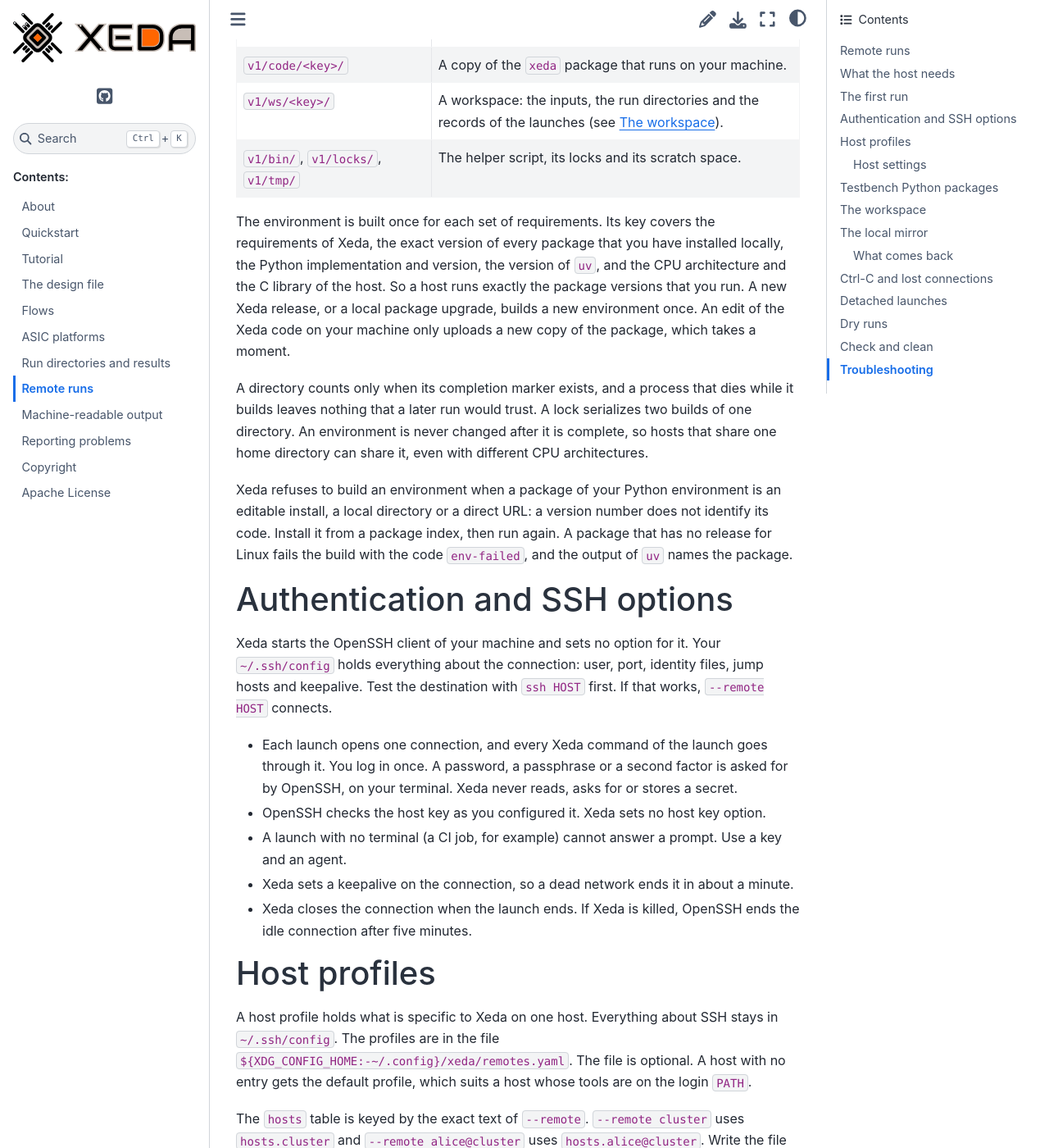
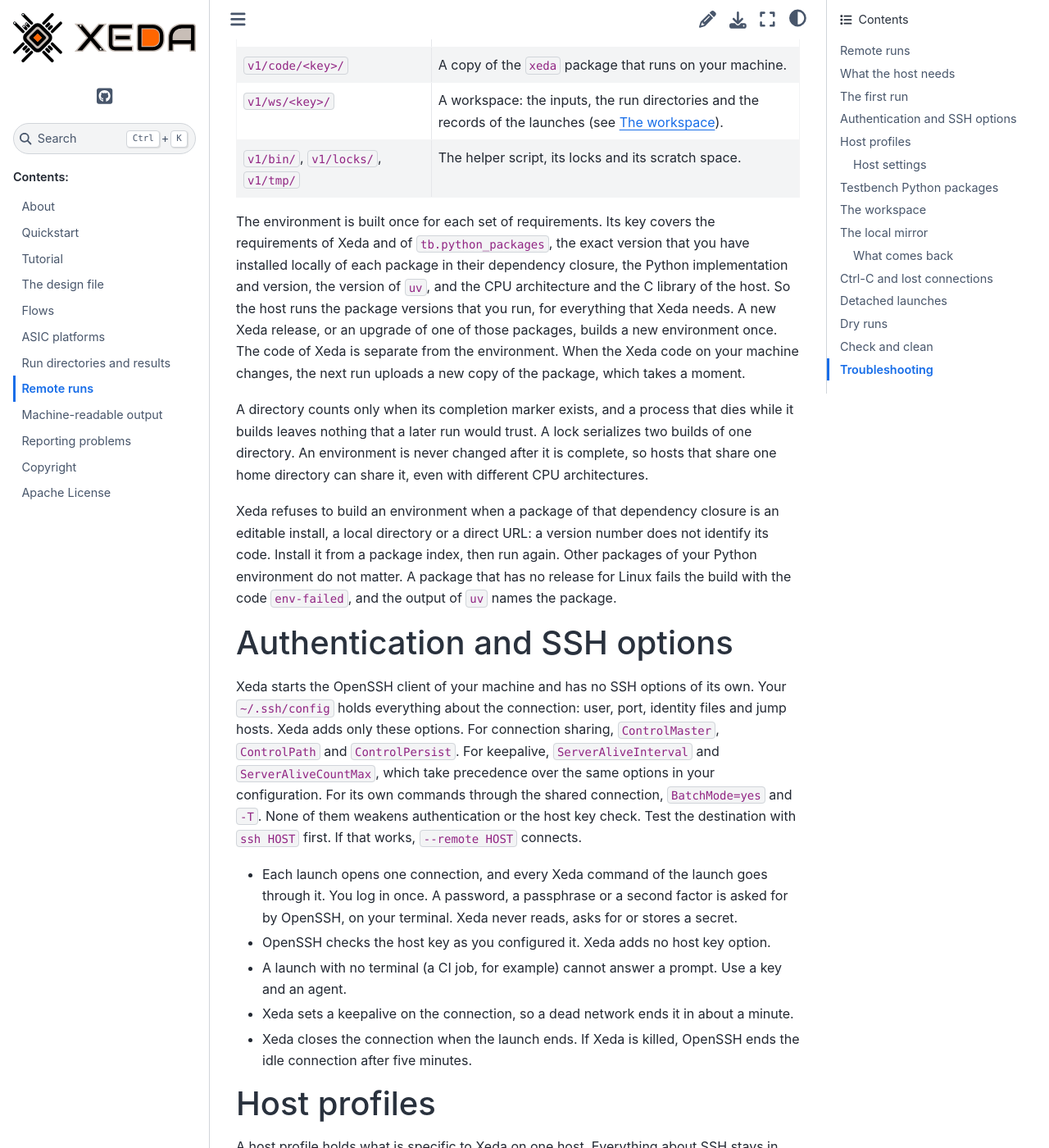
Before and after one commit to XedaHQ/xeda, a Sphinx documentation site: the page built from docs/remote.rst, in a window 1280 px wide and 1400 px high, scrolled down 1945 px. Shown: the whole window at 82% size. Built offline with Sphinx 7.4.7 and the Sphinx Book theme 1.1.4, drawn with Linux system fonts in a browser that asks for light colours; some of the changed text lies outside the part shown.

Commit message:
Make the remote documentation match the code
Put the provisioning code at the start of the error message, and correct the remote page and the skill where they differed from the code.

```diff
--- a/docs/remote.rst
+++ b/docs/remote.rst
@@ -64,8 +64,8 @@
 
 A later run finds all of this and shows none of it. The remote root is
 ``${XDG_CACHE_HOME:-~/.cache}/xeda`` unless the host profile names another one (a scratch file
-system, for example). Xeda keeps a layout version in the path, so a later layout cannot misread
-this one:
+system, for example). The host ignores a relative value of ``XDG_CACHE_HOME``. Xeda keeps a layout
+version in the path, so a later layout cannot misread this one:
 
 .. list-table::
    :header-rows: 1
@@ -91,33 +91,39 @@
      - The helper script, its locks and its scratch space.
 
 The environment is built once for each set of requirements. Its key covers the requirements of
-Xeda, the exact version of every package that you have installed locally, the Python
-implementation and version, the version of ``uv``, and the CPU architecture and the C library of
-the host. So a host runs exactly the package versions that you run. A new Xeda release, or a local
-package upgrade, builds a new environment once. An edit of the Xeda code on your machine only
-uploads a new copy of the package, which takes a moment.
+Xeda and of ``tb.python_packages``, the exact version that you have installed locally of each
+package in their dependency closure, the Python implementation and version, the version of ``uv``,
+and the CPU architecture and the C library of the host. So the host runs the package versions that
+you run, for everything that Xeda needs. A new Xeda release, or an upgrade of one of those
+packages, builds a new environment once. The code of Xeda is separate from the environment. When
+the Xeda code on your machine changes, the next run uploads a new copy of the package, which takes
+a moment.
 
 A directory counts only when its completion marker exists, and a process that dies while it builds
 leaves nothing that a later run would trust. A lock serializes two builds of one directory. An
 environment is never changed after it is complete, so hosts that share one home directory can
 share it, even with different CPU architectures.
 
-Xeda refuses to build an environment when a package of your Python environment is an editable
+Xeda refuses to build an environment when a package of that dependency closure is an editable
 install, a local directory or a direct URL: a version number does not identify its code. Install
-it from a package index, then run again. A package that has no release for Linux fails the build
+it from a package index, then run again. Other packages of your Python environment do not matter. A package that has no release for Linux fails the build
 with the code ``env-failed``, and the output of ``uv`` names the package.
 
 Authentication and SSH options
 ==============================
 
-Xeda starts the OpenSSH client of your machine and sets no option for it. Your ``~/.ssh/config``
-holds everything about the connection: user, port, identity files, jump hosts and keepalive. Test
-the destination with ``ssh HOST`` first. If that works, ``--remote HOST`` connects.
+Xeda starts the OpenSSH client of your machine and has no SSH options of its own. Your
+``~/.ssh/config`` holds everything about the connection: user, port, identity files and jump hosts.
+Xeda adds only these options. For connection sharing, ``ControlMaster``, ``ControlPath`` and
+``ControlPersist``. For keepalive, ``ServerAliveInterval`` and ``ServerAliveCountMax``, which take
+precedence over the same options in your configuration. For its own commands through the shared
+connection, ``BatchMode=yes`` and ``-T``. None of them weakens authentication or the host key
+check. Test the destination with ``ssh HOST`` first. If that works, ``--remote HOST`` connects.
 
 * Each launch opens one connection, and every Xeda command of the launch goes through it. You log
   in once. A password, a passphrase or a second factor is asked for by OpenSSH, on your terminal.
   Xeda never reads, asks for or stores a secret.
-* OpenSSH checks the host key as you configured it. Xeda sets no host key option.
+* OpenSSH checks the host key as you configured it. Xeda adds no host key option.
 * A launch with no terminal (a CI job, for example) cannot answer a prompt. Use a key and an agent.
 * Xeda sets a keepalive on the connection, so a dead network ends it in about a minute.
 * Xeda closes the connection when the launch ends. If Xeda is killed, OpenSSH ends the idle
@@ -128,8 +134,8 @@
 
 A host profile holds what is specific to Xeda on one host. Everything about SSH stays in
 ``~/.ssh/config``. The profiles are in the file ``${XDG_CONFIG_HOME:-~/.config}/xeda/remotes.yaml``.
-The file is optional. A host with no entry gets the default profile, which suits a host whose tools
-are on the login ``PATH``.
+Xeda ignores a relative value of ``XDG_CONFIG_HOME``. The file is optional. A host with no entry
+gets the default profile, which suits a host whose tools are on the login ``PATH``.
 
 The ``hosts`` table is keyed by the exact text of ``--remote``. ``--remote cluster`` uses
 ``hosts.cluster`` and ``--remote alice@cluster`` uses ``hosts.alice@cluster``. Write the file
@@ -177,8 +183,10 @@
        ``UV_PYTHON_INSTALL_DIR``, ``UV_NO_CONFIG``, and every name that starts with ``XEDA_BOOT_``).
    * - ``python``
      - ``managed`` (the default) lets ``uv`` install the Python version that you run locally. Or
-       give the absolute path of a Python on the host. It must be the same version as your local
-       Python.
+       give the absolute path of a Python on the host. It should be the same version as your local
+       Python. Nothing checks this. The environment is built with the Python that you name. If its
+       version differs, the packages can resolve differently or fail to install, and the code can
+       behave differently from your local runs.
    * - ``flows``
      - Flow settings that apply on this host only (see `Host settings`_).
 
@@ -222,8 +230,10 @@
 destination. Its key is a digest of the identity of your machine, the resolved path of the run root
 and the user, host name and port that ``ssh -G`` gives for ``HOST``. The same alias from the same
 machine and run root finds the same workspace on the next run. Another ``--run-root`` is another
-workspace. The remote host name is part of the key, so two login nodes of a cluster never write the
-same workspace.
+workspace. The key uses the name that ``ssh -G`` resolves, and not the name of the node that
+answers. So a round-robin alias of a cluster whose login nodes share a home directory uses one
+workspace, and keeps its reuse on every node. The workspace lock protects it from two launches at
+once.
 
 A workspace has these parts:
 
@@ -260,9 +270,16 @@
 link. The mirror holds no ``trace.json``, so a local run never reuses a mirror directory.
 
 The records ``results.json`` and ``settings.json`` of each mirror directory are written again with
-the paths of your machine: a path in the mirror, or the local design file for an input that you
-sent. So the mirror shows no path of the host. The directory ``.launches/`` in the mirror holds the
-records that ``xeda remote attach`` needs.
+the paths of your machine, where Xeda can map a path:
+
+* A path in a run directory of the host becomes the same path in the mirror.
+* A path of an input that you sent becomes your local file. A path of the inputs directory with no
+  local file of that name becomes the same place below your design root.
+
+Xeda keeps a path that it cannot map as it is. These paths stay: a file that Xeda made for the
+host (the design document, and the copies of Liberty files whose includes it renamed), and any path
+elsewhere on the host, such as the installation of a tool or a PDK store. The directory
+``.launches/`` in the mirror holds the records that ``xeda remote attach`` needs.
 
 Each fetch replaces the mirror directories of the planned flows. If a launch or a fetch fails,
 Xeda empties them, so that an older run never looks like the new one.
@@ -373,7 +390,7 @@
     Change the age limit (the default is 30).
 
 ``--all``
-    Remove everything that nobody uses now, however recent.
+    Remove everything that is not in use, however recently it was used.
 
 ``--yes``
     Do not ask. ``--json`` does not ask either.
@@ -392,7 +409,7 @@
     ``~/.ssh/config``. The error also appears when ``ssh`` is not on the ``PATH``.
 
 ``RemoteProvisionError``
-    The environment could not be made. The message names the step, and the error has a code:
+    The environment could not be made. The message starts with a code that names the step:
 
     ``not-linux``
         The host does not run Linux.
@@ -468,8 +485,10 @@
     not a usable destination. The message names the file, the host and the field.
 
 ``RemoteProtocolError``
-    The host sent something that Xeda does not understand. A login profile that prints text can
-    cause it. The message includes the output of the host.
+    The agent on the host did not start, or sent data that Xeda cannot read. The usual cause is a
+    stream that ends before the agent marker, or more than 1 MiB of text before it. Ordinary text
+    that a login profile prints is skipped and does no harm. The message includes the output of the
+    host, which tells why the agent did not start.
 
 A failure that is not one of these, such as a host without ``bash``, is a plain ``RemoteError``
 with a message that says what to do.
```
Also changed, not shown: other parts of docs/remote.rst (+1 -1 lines), src/xeda/data/agent/SKILL.md (+5 -4 lines), src/xeda/data/agent/references/troubleshooting.md (+2 -2 lines), .claude/skills/xeda/SKILL.md, .claude/skills/xeda/references/troubleshooting.md, 2 other files.
